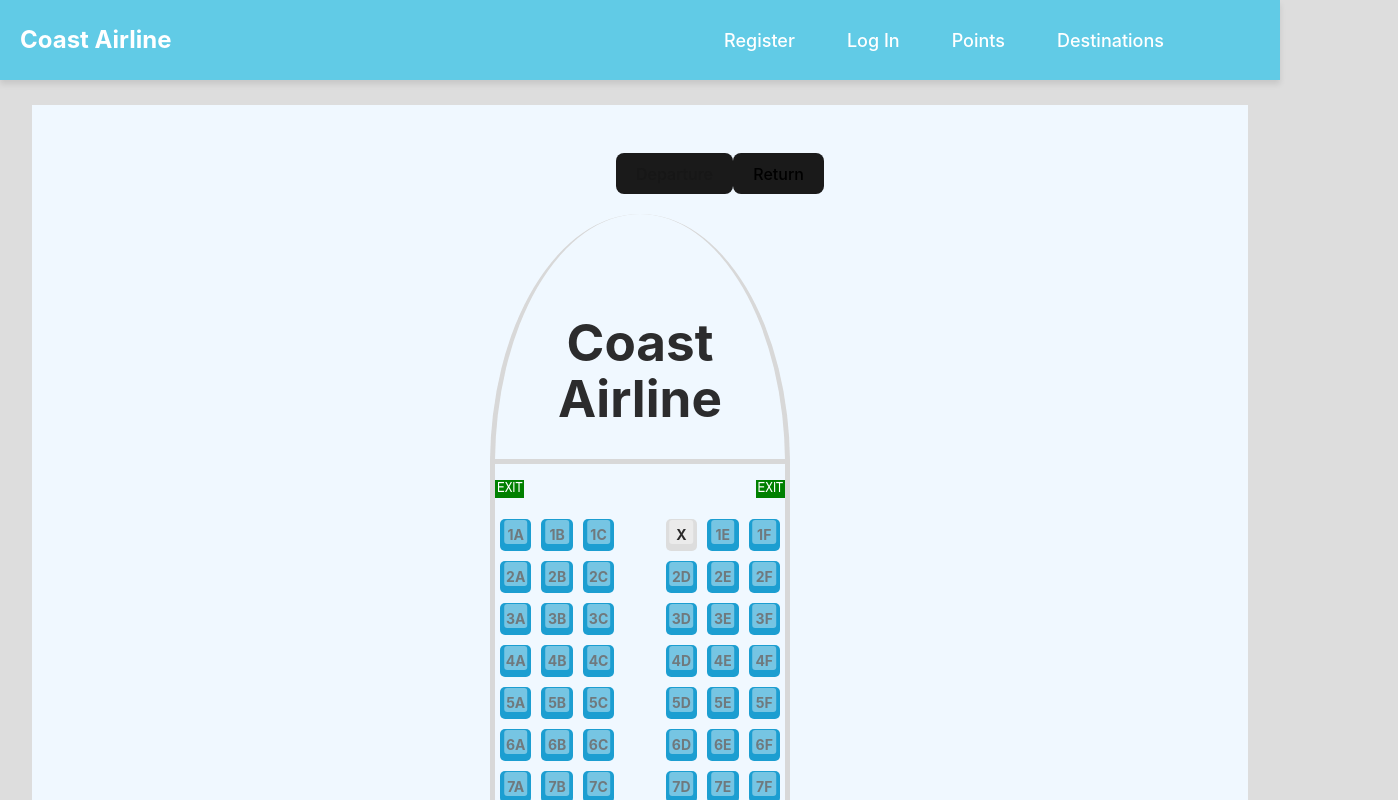
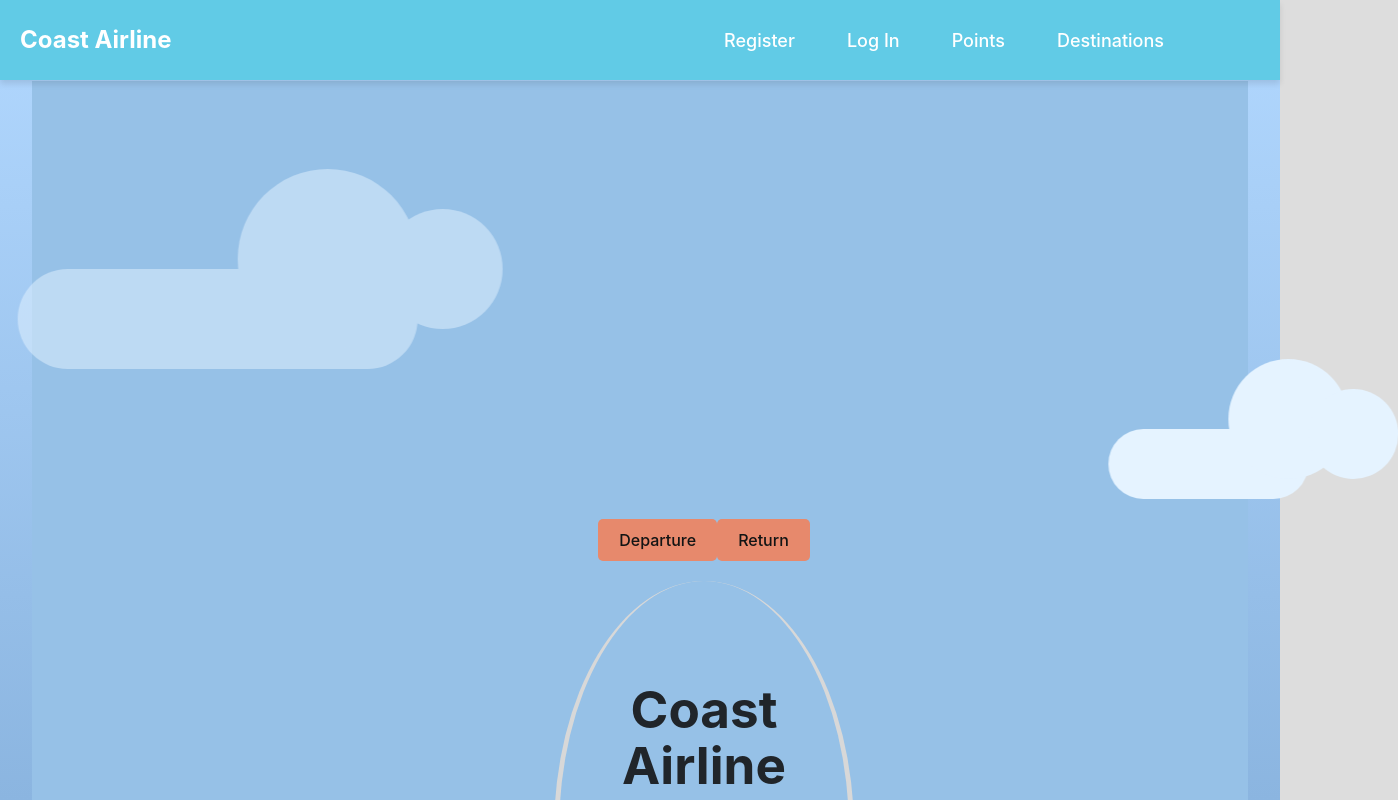
Before and after one commit to NofarZiv/coast-airline, a React (Vite) app in the folder frontend/: page /seats in a window 1280 px wide. Shown: the top 800 px of the page, 1398 px wide, since content can reach past the window. Built offline with nearby package versions, Linux system fonts and the light colour scheme.

Commit message:
add styling to the seats and form pages.

```diff
--- a/frontend/src/pages/Form.jsx
+++ b/frontend/src/pages/Form.jsx
@@ -3,7 +3,6 @@ import Passenger from "../components/Passenger";
 import Pet from "../components/Pet";
 import Contact from "../components/Contact";
 import '../styles/Form.css';
-
 
 
 const Form = (props) => {
@@ -49,7 +48,9 @@ const Form = (props) => {
 
   return(
     <form className="form" onSubmit={handleSubmit(onSubmitForm)}>
+      <div className="overlay">
       <h1>Tell us about yourself !</h1>
+      </div>
       {adultRender}
       {childRender}
       {petRender}
--- a/frontend/src/pages/Seats.jsx
+++ b/frontend/src/pages/Seats.jsx
@@ -41,13 +41,17 @@ const Seats = (props) => {
   return(
     <div className="seat-selection-container">
       <div className="buttons-container">
-      <button onClick={handleToggle} disabled={isDeparture}>Departure</button>
-      <button onClick={handleToggle} disabled={!isDeparture}>Return</button>
-      </div>
+      <div id="cloud1"></div>
+      <div id="cloud2"></div>
+      <button className="seats-button" onClick={handleToggle} disabled={isDeparture}>Departure</button>
+      <button className="seats-button" onClick={handleToggle} disabled={!isDeparture}>Return</button>
       <Seat
         key={isDeparture ? 'departure' : 'return'}
         onSelectedSeat={onSelectedSeat} selectedSeat={isDeparture ? seatDeparture : seatReturn}
       />
+      </div>
+      <div id="cloud1"></div>
+      <div id="cloud2"></div>
       <div className="seats-button-container">
       <button className="button" onClick={handleSeatsSelection}>Next</button>
       </div>
--- a/frontend/src/styles/Contact.css
+++ b/frontend/src/styles/Contact.css
@@ -1,6 +1,6 @@
 /* Styling for the passenger section */
 .contact-section {
-  margin-top: 6%;
+  margin-top: 2%;
   width: 98%;
   padding: 0 20px; /* Optional: add horizontal padding for spacing */
   box-sizing: border-box;
--- a/frontend/src/styles/Departure.css
+++ b/frontend/src/styles/Departure.css
@@ -35,9 +35,6 @@
   text-align: center;
   font-size: 16px;
   margin-top: 20px;
-  /* position: fixed; Fixed positioning relative to the viewport */
-  /* bottom: 50px; Distance from the bottom */
-  /* right: 50px; Distance from the right */
 }
 
 .link-button:hover {
--- a/frontend/src/styles/Form.css
+++ b/frontend/src/styles/Form.css
@@ -13,7 +13,9 @@
   position: relative;
   z-index: 1;
   padding-left: 10px;
-
+  font-family: 'Dancing Script', cursive;
+  font-size: 7em;
+  color: blue;
 }
 
 .form-button-container {
--- a/frontend/src/styles/Passenger.css
+++ b/frontend/src/styles/Passenger.css
@@ -1,6 +1,6 @@
 /* Styling for the passenger section */
 .passenger-section {
-  margin-top: 6%;
+  margin-top: 2%;
   width: 98%;
   padding: 0 20px; /* Optional: add horizontal padding for spacing */
   box-sizing: border-box;
--- a/frontend/src/styles/Pet.css
+++ b/frontend/src/styles/Pet.css
@@ -1,6 +1,6 @@
 /* Styling for the passenger section */
 .pet-section {
-  margin-top: 6%;
+  margin-top: 2%;
   width: 98%;
   padding: 0 20px; /* Optional: add horizontal padding for spacing */
   box-sizing: border-box;
--- a/frontend/src/styles/Seat.css
+++ b/frontend/src/styles/Seat.css
@@ -132,7 +132,7 @@ ol {
     font-weight: bold;
     line-height: 1.5rem;
     padding: 4px 0;
-    background: #1c9ed1;
+    background: #e7896c;
     border-radius: 5px;
     animation-duration: 300ms;
     animation-fill-mode: both;
@@ -155,6 +155,8 @@ ol {
 
   }
 }
+
+
 
 @-webkit-keyframes rubberBand {
   0% {
--- a/frontend/src/styles/Seats.css
+++ b/frontend/src/styles/Seats.css
@@ -1,10 +1,10 @@
 .seat-selection-container{
-  margin-top: 6%;
-  background-color: aliceblue
+  margin-top: 4%;
+  background-color: rgb(150, 193, 231)
 }
 
 .buttons-container{
-  margin-left: 10em;
+  margin-left: 8em;
   padding-top: 3em;
 }
 
@@ -15,11 +15,11 @@
   padding-bottom: 2em;
 }
 
-.button {
+.seats-button {
   display: inline-block;
   padding: 10px 20px;
-  background-color: aqua;
-  color: #61cbe6;
+  background-color: #e7896c;
+  color: #121414;
   text-decoration: none;
   border-radius: 5px;
   text-align: center;
@@ -34,3 +34,71 @@
 .button:hover {
   background-color: #0056b3;
 }
+
+
+body{
+  background:-webkit-linear-gradient( #b2d8ff , #8bb5e0);
+  height:700px;;
+}
+#cloud1{
+  width:400px;
+  height:100px;
+  background:#e5f3ff;
+  margin:140px 0 0 0;
+  border-radius:50px;
+  -webkit-transform:translateX(-400px);
+  -webkit-animation: move 60s linear infinite ;
+  display:block-inline;
+}
+#cloud1:before{
+  content:"";
+  position:absolute;
+  width:180px;
+  height:180px;
+  background:#e5f3ff;
+  border-radius:50%;
+  margin:-100px 0 0 20px;
+}
+#cloud1:after{
+  content:"";
+  position:absolute;
+  width:120px;
+  height:120px;
+  background:#e5f3ff;
+  border-radius:50%;
+  margin:-60px 0 0 165px;
+}
+#cloud2{
+  width:200px;
+  height:70px;
+  background:#e5f3ff;
+  margin:60px 0 0 300px;
+  border-radius:50px;
+  -webkit-transform:translateX(-520px);
+  -webkit-animation: move 12s linear infinite ;
+  display:block-inline;
+}
+#cloud2:before{
+  content:"";
+  position:absolute;
+  width:120px;
+  height:120px;
+  background:#e5f3ff;
+  border-radius:50%;
+  margin:-70px 0 0 20px;
+}
+#cloud2:after{
+  content:"";
+  position:absolute;
+  width:90px;
+  height:90px;
+  background:#e5f3ff;
+  border-radius:50%;
+  margin:-40px 0 0 100px;
+}
+@-webkit-keyframes move {
+  0%{-webkit-transform:translateX(-340px);opacity:0;}
+  20%{opacity:1;}
+  90%{opacity:1;}
+  100%{-webkit-transform:translateX(1650px);opacity:0;}
+}
```
